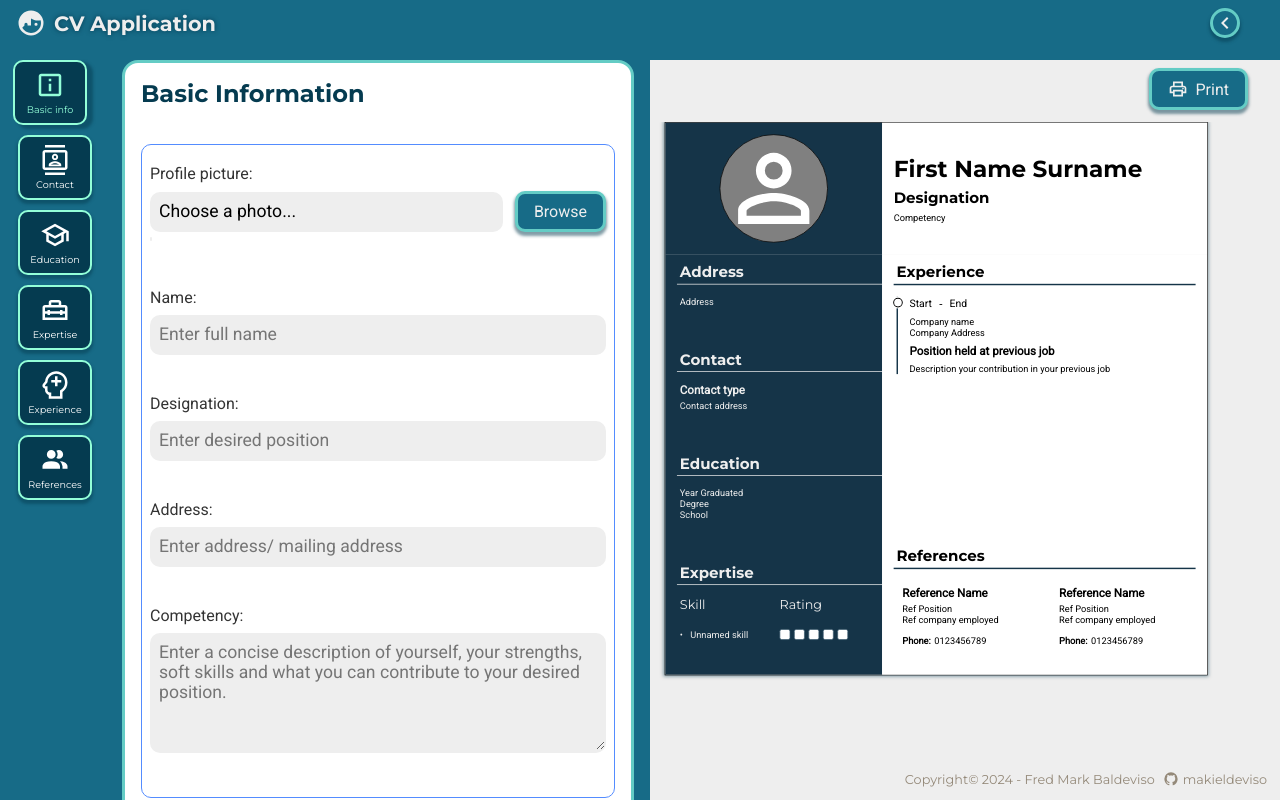
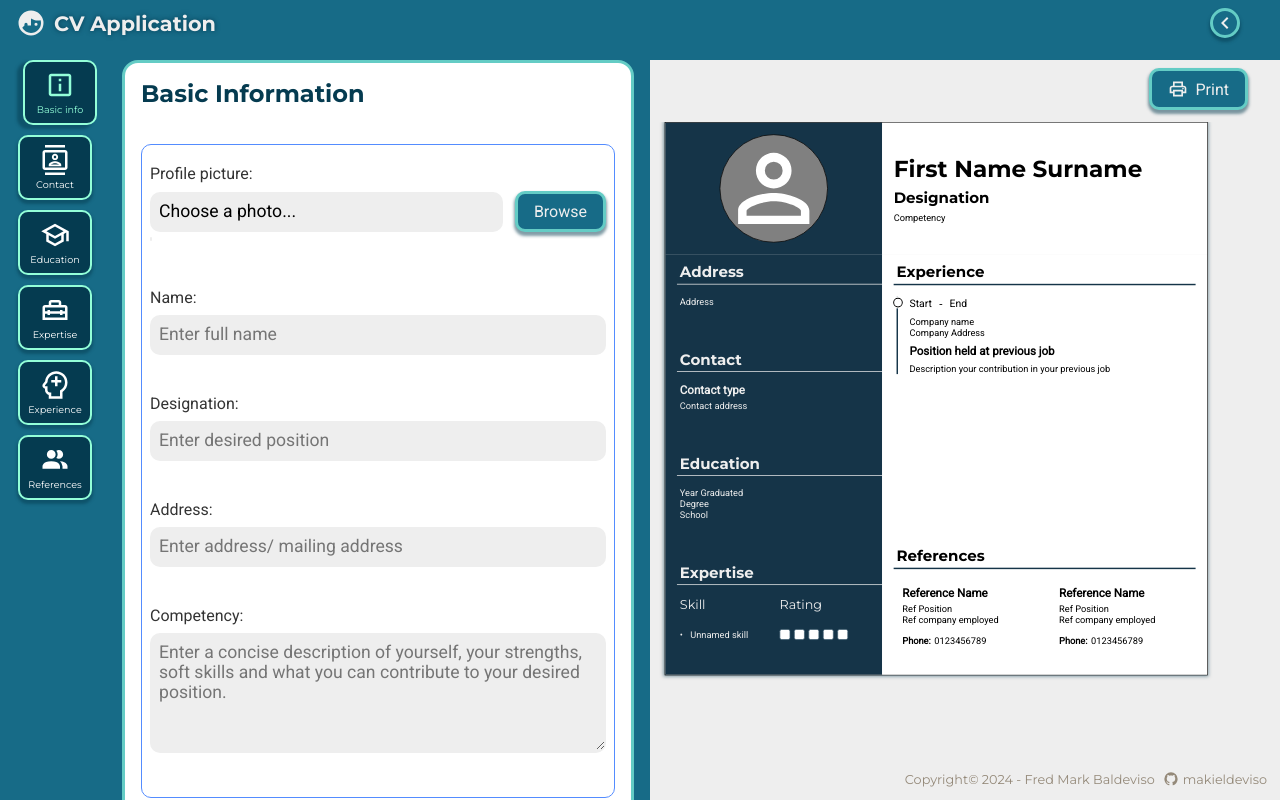
Before and after one commit to makieldeviso/CV-Application, a React (Vite) app: page / in a window 1280 px wide. In both pictures the pointer is over the item "Basic info". Built offline with nearby package versions, Linux system fonts and the light colour scheme.

Commit message:
Fix styling transition

```diff
--- a/src/styles/index.css
+++ b/src/styles/index.css
@@ -168,8 +168,8 @@ div#root {
 }
 
 .form-nav li:hover {
-  transform: translateX(-5px);
-  box-shadow: 5px 3px 3px 1px rgba(5, 59, 80, 0.5);
+  transform: translateX(5px);
+  box-shadow: -5px 3px 3px 1px rgba(5, 59, 80, 0.5);
 }
 
 .info-form {
```
